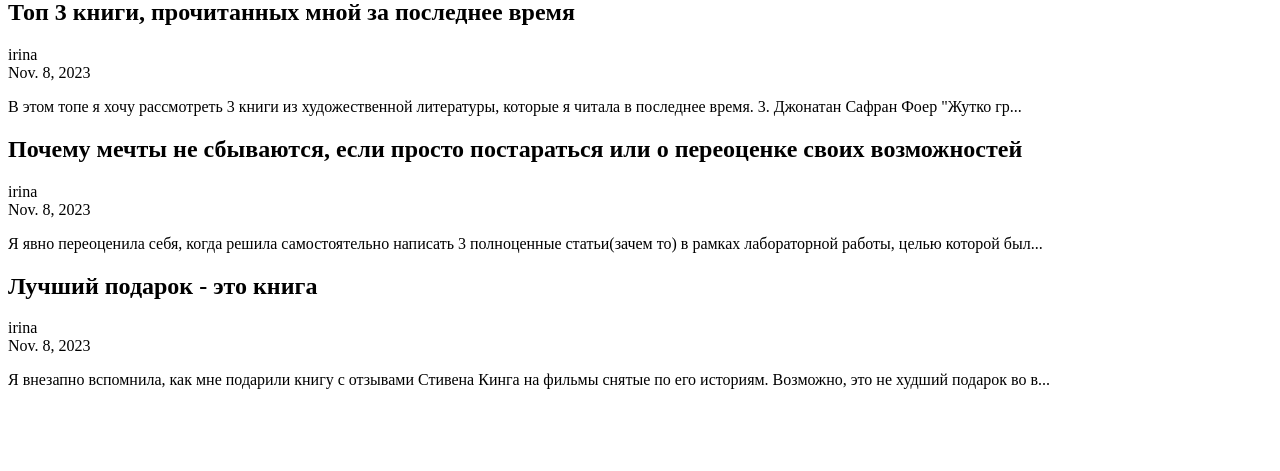
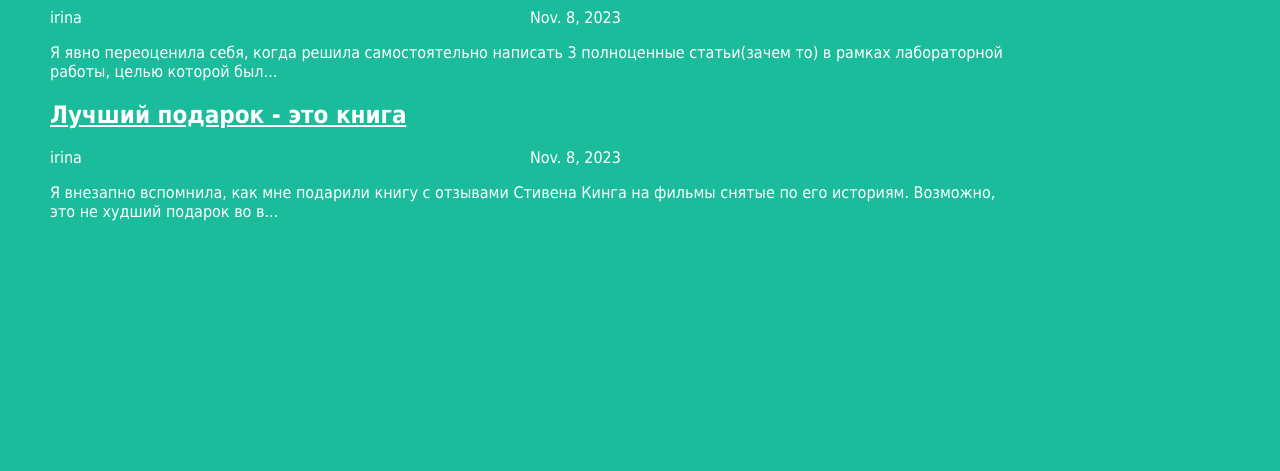
Before and after one commit to Cinnabar2000/lab3, a Django app: page / in a window 1280 px wide. Shown: the part 329-800 px from the top of the page. Run offline with Django 3.2, Linux system fonts and the light colour scheme; data comes from the database, SQL or seed files in the repository; both versions use the stored data as it was after the commit.

Commit message:
First commit

```diff
--- /dev/null
+++ b/blog/articles/static/article.css
@@ -0,0 +1,32 @@
+body {
+ background: #1abc9c;
+ font-family: Tahoma, Arial, sans-serif;
+ color: #ffffff;
+}
+.header img {
+ display: block;
+ width: 200px;
+ position: absolute;
+ left: 50px;
+}
+.archive {
+ width: 960px;
+ position: absolute;
+ top: 100px;
+ left: 50px;
+}
+.post-title a {
+ color: #ffffff;
+}
+.article-author {
+ width: 50%;
+ float: left;
+}
+.article-created-date {
+ text-align: right;
+}
+.link {
+ position: absolute;
+ top: 100px; right: 50px;
+ color: #ffffff;
+}
--- a/blog/articles/templates/archive.html
+++ b/blog/articles/templates/archive.html
@@ -1,6 +1,7 @@
 <html>
 <head>
-<title>Архив статей</title>
+    <title>Архив статей</title>
+    <link rel="stylesheet" href="{{ STATIC_URL }}../static/article.css">
 </head>
 <body>
 <div class="header">
@@ -9,7 +10,8 @@
 <div class="archive">
 	{% for post in posts %}
 		<div class="one-post">
-			<h2 class="post-title">{{ post.title }}</h2>
+			<h2 class="post-title">
+				<a href="http://127.0.0.1:8000/article/{{post.id}}">{{post.title}}</a></h2>
 			<div class="article-info">
 				<div class="article-author">{{ post.author.username }}</div>
 				<div class="article-created- date">{{ post.created_date }}</div>
--- a/blog/articles/views.py
+++ b/blog/articles/views.py
@@ -1,5 +1,13 @@
 from .models import Article
 from django.shortcuts import render
+from django.http import Http404
 
 def archive(request):
 	return render(request, 'archive.html', {"posts": Article.objects.all()})
+
+def get_article(request, article_id):
+    try:
+        post = Article.objects.get(id=article_id)
+        return render(request, 'article.html', {"post": post})
+    except Article.DoesNotExist:
+        raise Http404
--- a/blog/blog/urls.py
+++ b/blog/blog/urls.py
@@ -15,9 +15,10 @@
 """
 from django.contrib import admin
 from django.urls import path
-from articles.views import archive
+from articles.views import archive, get_article
 
 urlpatterns = [
     path('admin/', admin.site.urls),
     path('', archive, name='Articles'),
+    path('article/<int:article_id>', get_article, name='get_article'),
 ]
```
Also changed, not shown: blog/articles/templates/article.html (added, +23 -0 lines), blog/articles_article.sqlite3.
